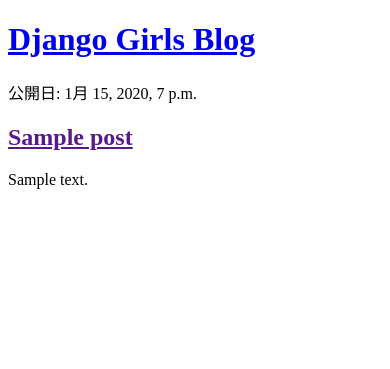
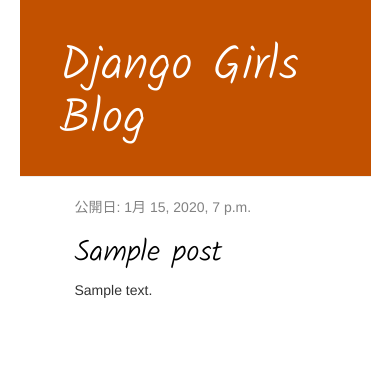
Before and after one commit to emori92/django_girls_tutorial, a Django app: page / in a window 390 px wide. Shown: the top 369 px of the page. Run offline with Django 3.2, Linux system fonts and the light colour scheme; tables that the repository leaves empty hold one stand-in row (values such as "Sample post"); some libraries are stand-ins or nearby versions.

Commit message:
create basic blog features

```diff
--- /dev/null
+++ b/blog/static/css/blog.css
@@ -0,0 +1,59 @@
+body {
+    width: 90%;
+    margin: 0 auto;
+}
+
+h1 a, h2 a {
+    color: #C25100;
+    font-family: Lobster;
+    font-family: 'Pangolin', cursive;
+    font-family: 'Indie Flower', cursive;
+    font-family: 'Kalam', cursive;
+}
+
+.page-header {
+    background-color: #C25100;
+    margin-top: 0;
+    padding: 20px 20px 20px 40px;
+}
+
+.page-header h1, .page-header h1 a, .page-header h1 a:visited, .page-header h1 a:active {
+    color: #ffffff;
+    font-size: 36pt;
+    text-decoration: none;
+}
+
+.content {
+    margin-left: 40px;
+}
+
+h1, h2, h3, h4 {
+    font-family: 'Lobster', cursive;
+}
+
+.date {
+    color: #828282;
+}
+
+.save {
+    float: right;
+}
+
+.post-form textarea, .post-form input {
+    width: 100%;
+}
+
+.top-menu, .top-menu:hover, .top-menu:visited {
+    color: #ffffff;
+    float: right;
+    font-size: 26pt;
+    margin-right: 20px;
+}
+
+.post {
+    margin-bottom: 70px;
+}
+
+.post h2 a, .post h2 a:visited {
+    color: #000000;
+}
--- /dev/null
+++ b/blog/templates/blog/base.html
@@ -0,0 +1,25 @@
+{% load static %}
+<html>
+    <head>
+        <title>Django Girls blog</title>
+        <link rel="stylesheet" href="//maxcdn.bootstrapcdn.com/bootstrap/3.2.0/css/bootstrap.min.css">
+        <link rel="stylesheet" href="//maxcdn.bootstrapcdn.com/bootstrap/3.2.0/css/bootstrap-theme.min.css">
+        <!-- font family -->
+        <link href="//fonts.googleapis.com/css?family=Lobster&subset=latin,latin-ext" rel="stylesheet" type="text/css">
+        <link href="https://fonts.googleapis.com/css2?family=Indie+Flower&family=Kalam:wght@300&display=swap" rel="stylesheet">
+        <link rel="stylesheet" href="{% static 'css/blog.css' %}">
+    </head>
+    <body>
+        <div class="page-header">
+            <h1><a href="/">Django Girls Blog</a></h1>
+        </div>
+        <div class="content container">
+            <div class="row">
+                <div class="col-md-8">
+                {% block content %}
+                {% endblock %}
+                </div>
+            </div>
+        </div>
+    </body>
+</html>
--- a/blog/templates/blog/post_list.html
+++ b/blog/templates/blog/post_list.html
@@ -1,23 +1,13 @@
-<!DOCTYPE html>
-<html lang="ja">
-<head>
-    <meta charset="UTF-8">
-    <meta name="viewport" content="width=device-width, initial-scale=1.0">
-    <title>Django Girls Blog</title>
-</head>
-<body>
-    <!-- ブログタイトル -->
-    <div>
-        <h1><a href="/">Django Girls Blog</a></h1>
+{% extends 'blog/base.html' %}
+
+{% block content %}
+    {% for post in posts %}
+    <div class="post">
+        <div class="date">
+            <p>公開日: {{ post.published_date }}</p>
+        </div>
+        <h2><a href="{% url 'post_detail' pk=post.pk %}">{{ post.title }}</a></h2>
+        <p>{{ post.text|linebreaksbr }}</p>
     </div>
-
-    <!-- ブログ一覧 -->
-    {% for post in posts %}
-        <div>
-            <p>公開日: {{ post.published_date }}</p>
-            <h2><a href="">{{ post.title }}</a></h2>
-            <p>{{ post.text|linebreaksbr }}</p>
-        </div>
     {% endfor %}
-</body>
-</html>
+{% endblock %}
--- a/blog/urls.py
+++ b/blog/urls.py
@@ -4,4 +4,5 @@
 
 urlpatterns = [
     path('', views.post_list, name='post_list'),
+    path('post/<int:pk>/', views.post_detail, name='post_detail'),
 ]
--- a/blog/views.py
+++ b/blog/views.py
@@ -1,4 +1,4 @@
-from django.shortcuts import render
+from django.shortcuts import render, get_object_or_404
 from django.utils import timezone
 from .models import Post
 
@@ -6,3 +6,8 @@
 def post_list(request):
     posts = Post.objects.filter(published_date__lte=timezone.now()).order_by('published_date')
     return render(request, 'blog/post_list.html', {'posts': posts})
+
+def post_detail(request, pk):
+    # post = Post.objects.get(pk=pk)
+    post = get_object_or_404(Post, pk=pk)
+    return render(request, 'blog/post_detail.html', {'post': post})
--- a/mysite/settings.py
+++ b/mysite/settings.py
@@ -119,4 +119,4 @@
 # https://docs.djangoproject.com/en/2.2/howto/static-files/
 
 STATIC_URL = '/static/'
-STATIC_ROOT = os.path.join(BASE_DIR, 'static')
+STATIC_ROOT = os.path.join(BASE_DIR, 'blog/static')
```
Also changed, not shown: blog/templates/blog/post_detail.html (added, +13 -0 lines).
